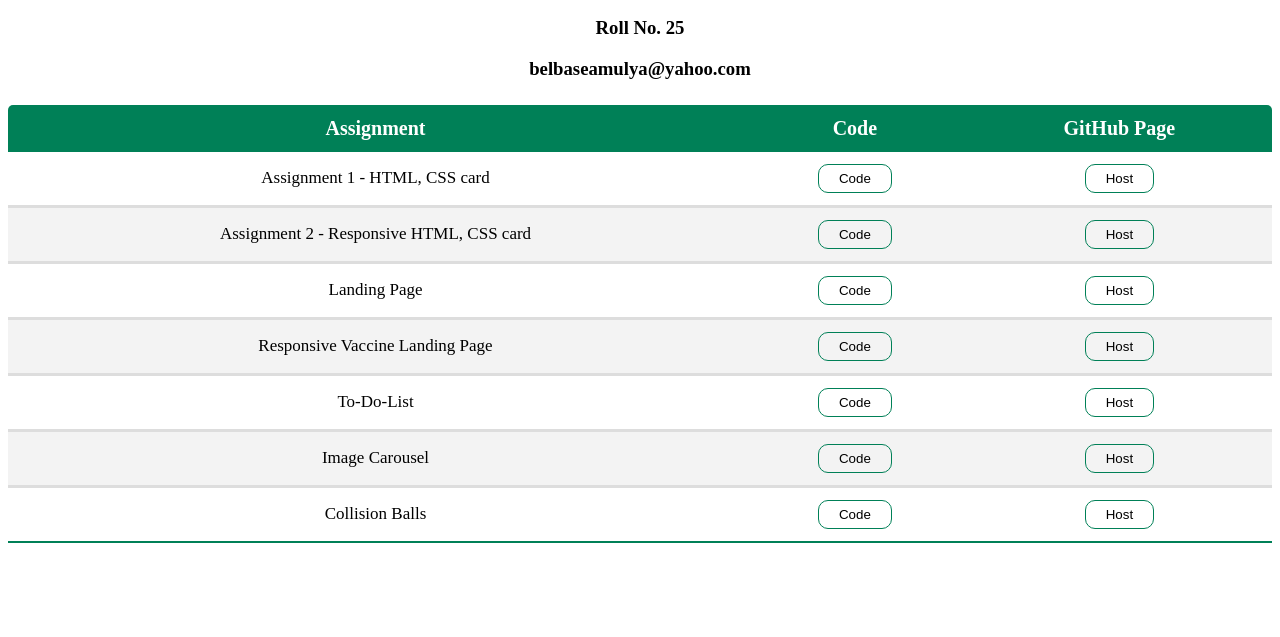
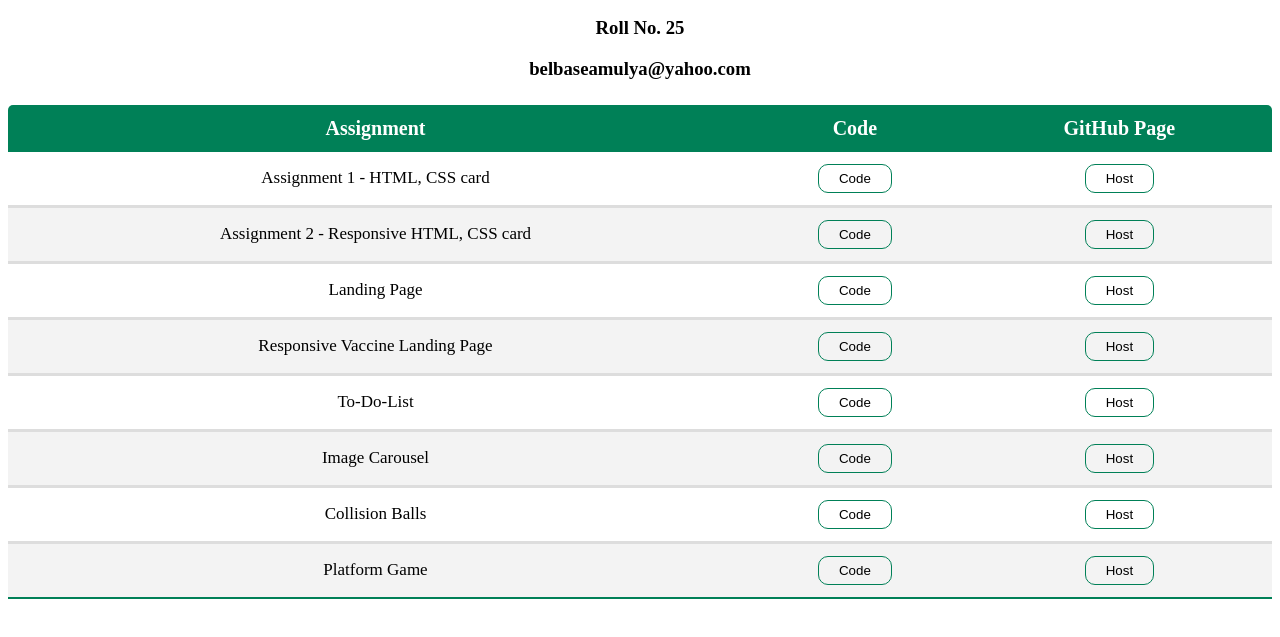
Before and after one commit to amulya-belbase/project-table, a plain HTML site: page index.html in a window 1280 px wide. Shown: the part 131-768 px from the top of the page. Drawn offline with Linux system fonts and the light colour scheme.

Commit message:
seventh commit - 2023/12/03

```diff
--- a/index.html
+++ b/index.html
@@ -75,6 +75,13 @@
             <td><a href="https://amulya-belbase.github.io/collision-balls/" target="_blank"
                 rel="noopener"><button>Host</button></a></td>
           </tr>
+          <tr>
+            <td>Platform Game</td>
+            <td><a href="https://github.com/amulya-belbase/platform-game" target="_blank"
+                rel="noopener"><button>Code</button></a></td>
+            <td><a href="https://amulya-belbase.github.io/platform-game/" target="_blank"
+                rel="noopener"><button>Host</button></a></td>
+          </tr>
         </tbody>
       </table>
     </div>
```
